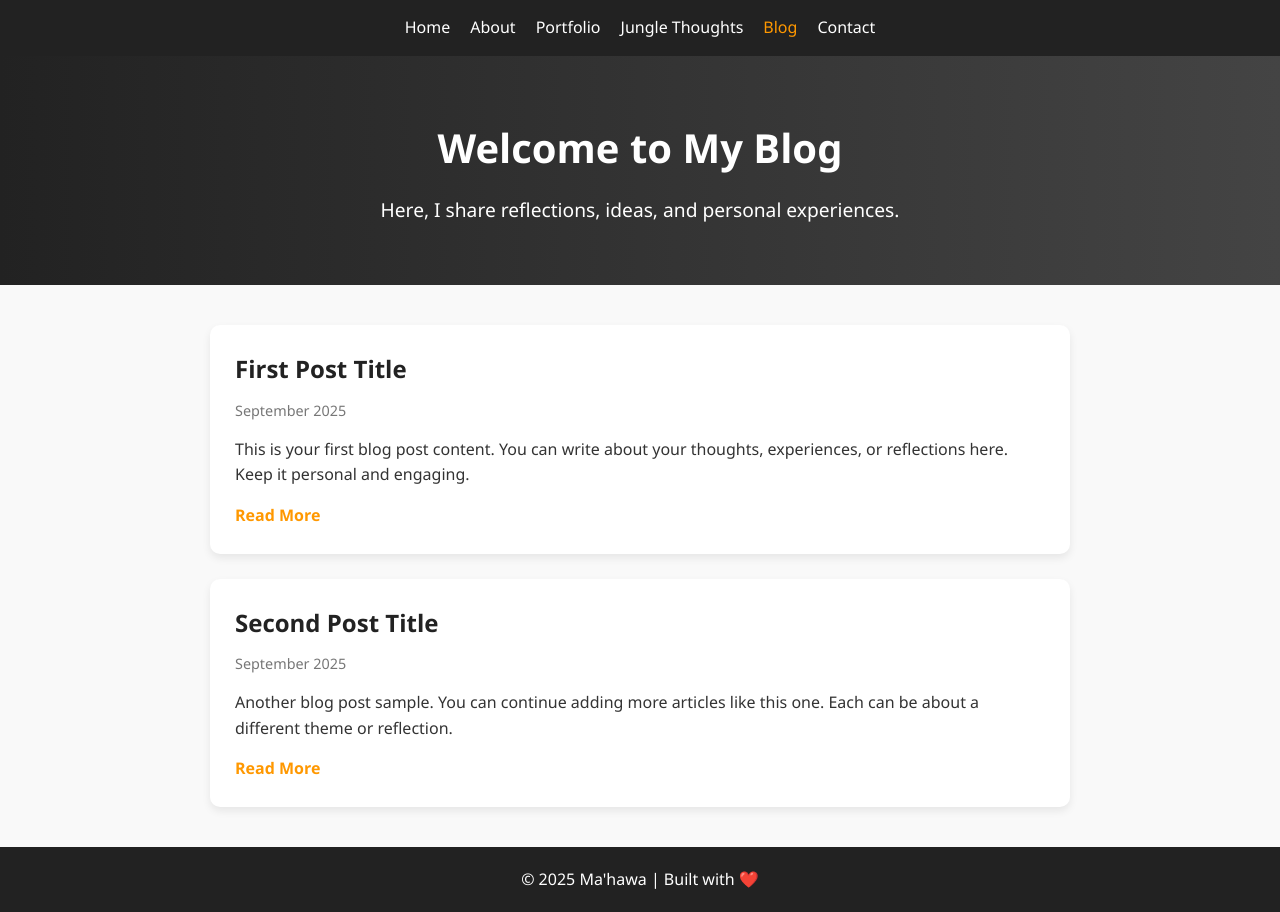
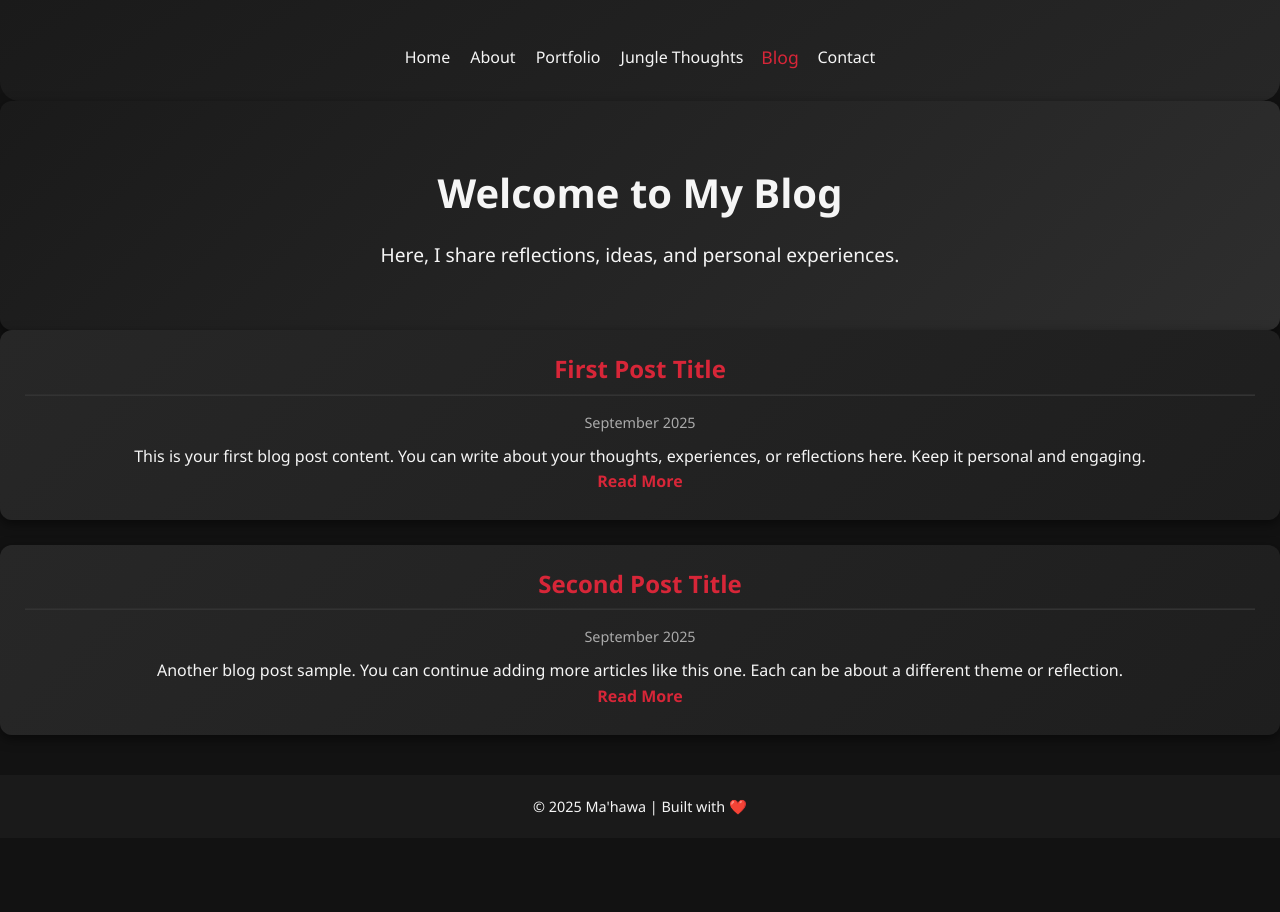
Before and after one commit to Ma-hawa/Ma-hawagithub.io, a plain HTML site: page blog.html in a window 1280 px wide. After the commit the page ends 838 px from the top, so only its background shows below. Drawn offline with Linux system fonts and the light colour scheme.

Commit message:
Update style.css

```diff
--- a/style.css
+++ b/style.css
@@ -1,4 +1,6 @@
-/* General Reset */
+/* =======================
+   General Reset
+======================= */
 * {
   margin: 0;
   padding: 0;
@@ -7,41 +9,84 @@
 }
 
 body {
-  background: #f9f9f9;
-  color: #333;
+  background: #121212; /* Dark background */
+  color: #f5f5f5;
   line-height: 1.6;
+  transition: background 0.3s ease, color 0.3s ease;
+}
+
+/* =======================
+   Header & Navigation
+======================= */
+header {
+  background: linear-gradient(145deg, #1a1a1a, #272727);
+  padding: 30px 20px;
+  text-align: center;
+  border-radius: 0 0 20px 20px;
+}
+
+header img {
+  width: 150px;
+  height: 150px;
+  border-radius: 50%;
+  border: 4px solid #d72638; /* Scarlet border */
+  object-fit: cover;
+  margin-bottom: 15px;
+  transition: transform 0.3s ease, box-shadow 0.3s ease;
+}
+
+header img:hover {
+  transform: scale(1.05);
+  box-shadow: 0 8px 25px rgba(0,0,0,0.7);
+}
+
+header h1 {
+  margin: 10px 0 5px;
+  font-size: 2.5rem;
+}
+
+header p {
+  font-size: 1.2rem;
 }
 
 /* Navigation */
-header {
-  background: #222;
-  padding: 15px 30px;
-}
-
 nav {
   display: flex;
   justify-content: center;
+  flex-wrap: wrap;
   gap: 20px;
+  margin-top: 15px;
 }
 
 nav a {
-  color: #fff;
+  color: #f5f5f5;
   text-decoration: none;
   font-weight: 500;
-  transition: color 0.3s ease;
+  transition: color 0.3s ease, transform 0.3s ease;
 }
 
 nav a:hover,
 nav a.active {
-  color: #ff9800;
+  color: #d72638; /* Scarlet accent */
+  transform: scale(1.1);
 }
 
-/* Hero Section */
+/* =======================
+   Hero Section
+======================= */
 .hero {
-  background: linear-gradient(to right, #222, #444);
-  color: #fff;
+  background: linear-gradient(135deg, #1a1a1a, #2e2e2e);
+  color: #f5f5f5;
   text-align: center;
   padding: 60px 20px;
+  border-radius: 12px;
+  box-shadow: 0 4px 12px rgba(0,0,0,0.5);
+  transition: transform 0.3s ease, box-shadow 0.3s ease;
+}
+
+.hero:hover {
+  transform: translateY(-5px);
+  box-shadow: 0 8px 25px rgba(0,0,0,0.7);
 }
 
 .hero h1 {
@@ -53,58 +98,108 @@ nav a.active {
   font-size: 1.2rem;
 }
 
-/* Blog Section */
-.blog-container {
-  max-width: 900px;
+/* =======================
+   Containers
+======================= */
+.container {
+  max-width: 1000px;
   margin: 40px auto;
   padding: 0 20px;
 }
 
-.blog-post {
-  background: #fff;
+/* =======================
+   Projects & Blog Posts
+======================= */
+.project, .blog-post, .learning-topic {
+  background: linear-gradient(135deg, #272727, #1e1e1e);
   padding: 25px;
   margin-bottom: 25px;
-  border-radius: 10px;
-  box-shadow: 0 4px 8px rgba(0,0,0,0.08);
-  transition: transform 0.2s ease;
+  border-radius: 12px;
+  text-align: center;
+  box-shadow: 0 4px 12px rgba(0,0,0,0.5);
+  transition: transform 0.3s ease, box-shadow 0.3s ease, background 0.3s ease;
 }
 
-.blog-post:hover {
-  transform: translateY(-4px);
+.project:hover, .blog-post:hover, .learning-topic:hover {
+  transform: translateY(-5px) scale(1.02);
+  box-shadow: 0 10px 30px rgba(0,0,0,0.7);
+  background: linear-gradient(135deg, #2e2e2e, #3a1e1e);
 }
 
-.blog-post h2 {
-  color: #222;
+h2 {
+  color: #d72638; /* Scarlet accent */
   margin-bottom: 10px;
+  border-bottom: 2px solid #333;
+  padding-bottom: 5px;
+  transition: color 0.3s ease;
+  animation: float 3s ease-in-out infinite;
+}
+
+.project:hover h2,
+.blog-post:hover h2,
+.learning-topic:hover h2 {
+  color: #ff4c4c;
 }
 
 .blog-post .date {
   font-size: 0.9rem;
-  color: #777;
-  margin-bottom: 15px;
-}
-
-.blog-post p {
-  margin-bottom: 15px;
+  color: #aaa;
+  margin-bottom: 10px;
 }
 
 .blog-post a {
-  display: inline-block;
-  color: #ff9800;
+  color: #d72638;
   font-weight: 600;
   text-decoration: none;
-  transition: color 0.3s ease;
+  transition: color 0.3s ease, transform 0.3s ease;
 }
 
 .blog-post a:hover {
-  color: #e68900;
+  color: #ff4c4c;
+  transform: scale(1.05);
 }
 
-/* Footer */
+/* =======================
+   Learning Hub
+======================= */
+.learning-container {
+  display: flex;
+  justify-content: center;
+  margin: 40px auto;
+  padding: 0 20px;
+  flex-wrap: wrap;
+  gap: 25px;
+}
+
+.learning-topic {
+  max-width: 700px;
+}
+
+/* Floating animation */
+@keyframes float {
+  0%, 100% { transform: translateY(0px); }
+  50% { transform: translateY(-6px); }
+}
+
+/* =======================
+   Footer
+======================= */
 footer {
   text-align: center;
-  background: #222;
-  color: #fff;
+  background: #1a1a1a;
+  color: #f5f5f5;
   padding: 20px;
   margin-top: 40px;
+  font-size: 0.9rem;
 }
+
+footer a {
+  color: #d72638;
+  text-decoration: none;
+  transition: color 0.3s ease, transform 0.3s ease;
+}
+
+footer a:hover {
+  color: #ff4c4c;
+  transform: scale(1.05);
+}
```
